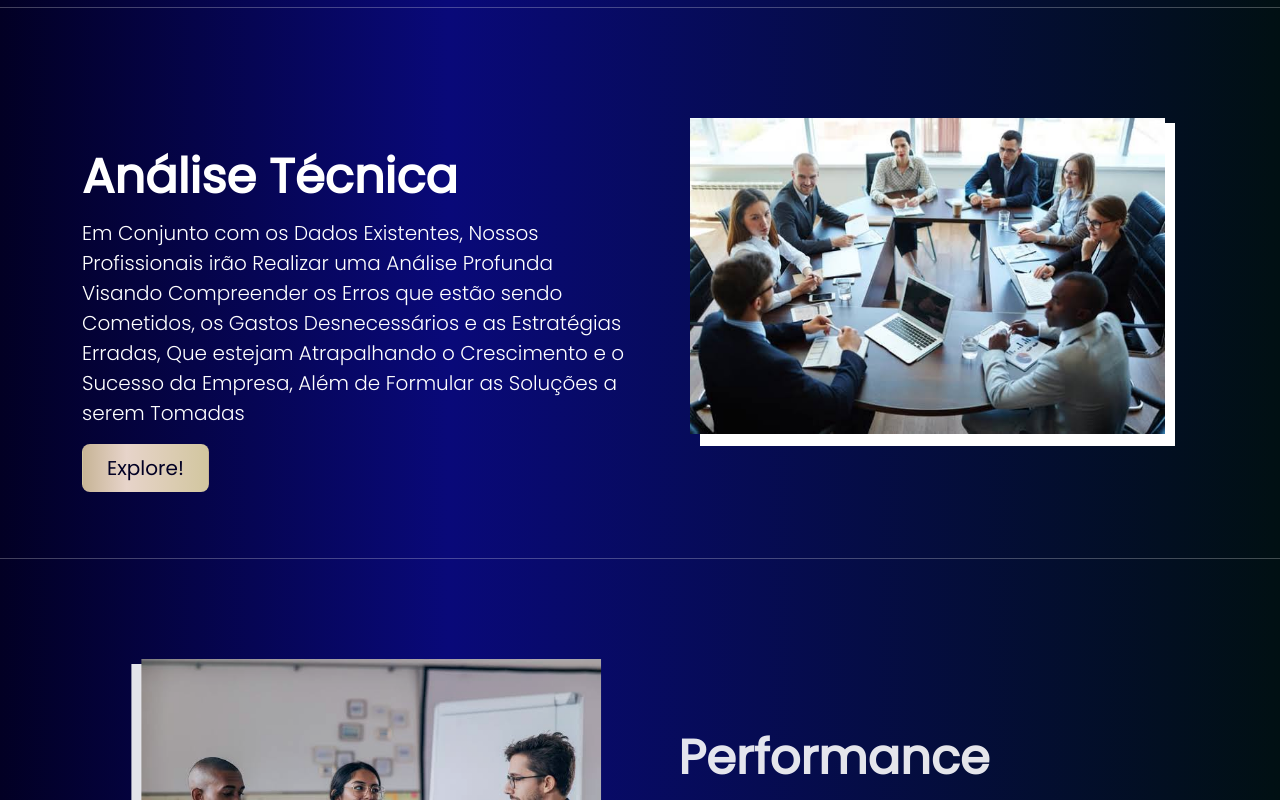
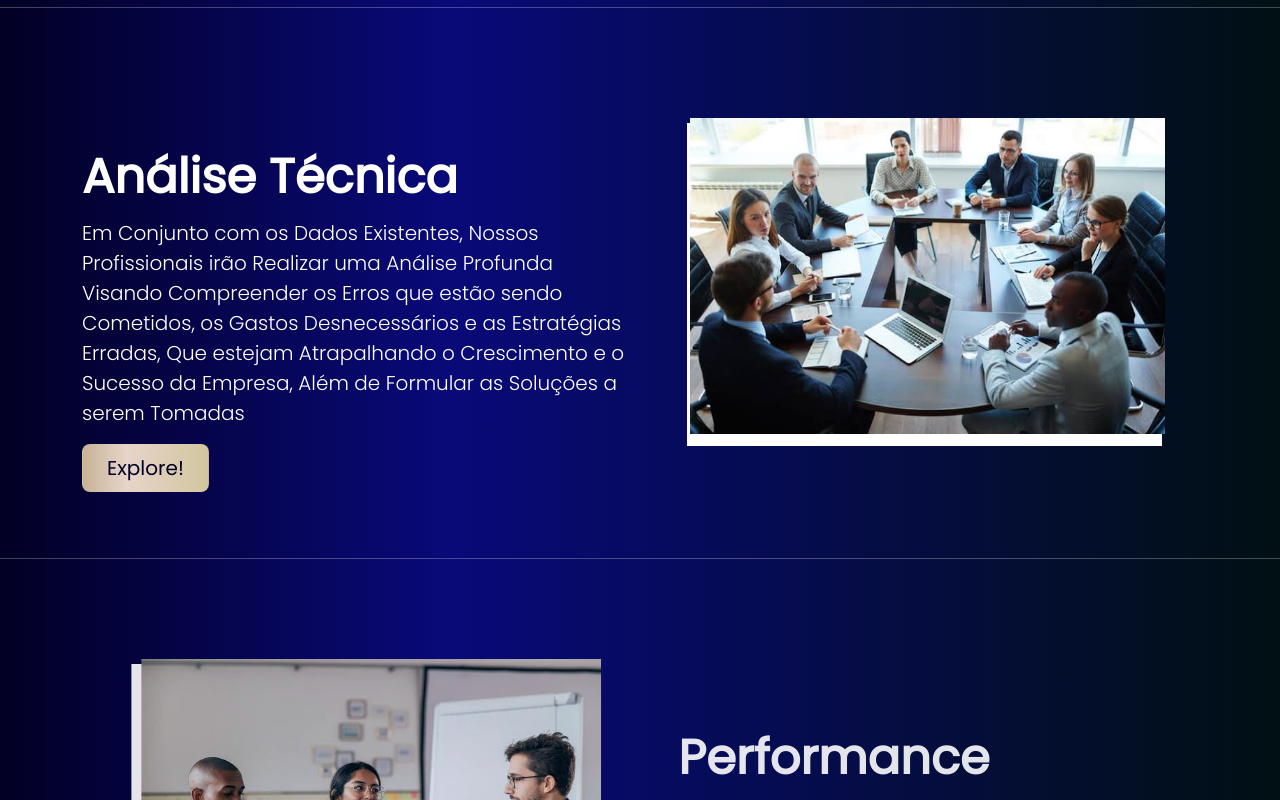
Before and after one commit to gabriel9597/PalaceofTriumphFD, a React (Create React App) app: page / in a window 1280 px wide. Shown: the part 840-1640 px from the top of the page. Built offline with nearby package versions, Linux system fonts and the light colour scheme.

Commit message:
At Stories 3 inicio.css

```diff
--- a/src/componentes/inicio/inicio.css
+++ b/src/componentes/inicio/inicio.css
@@ -297,7 +297,7 @@
 
   .border-image2 {
     background: #fff;
-    margin-left: 25px;
+    margin-left: 12px;
     top: 35px;
   }
 
@@ -721,11 +721,11 @@
       position: absolute;
     }
 
-    .border-image2 {
+    /*.border-image2 {
       background: #fff;
       margin-left: 25px;
       top: 35px;
-    }
+    }*/
 
     .img-2 {
       left: 0px;
@@ -831,6 +831,10 @@
       width: 95%;
       height: 75%;
       position: absolute;
+    }
+
+    .border-image2 {
+      margin-left: 25px;
     }
 
     .container2 {
```
